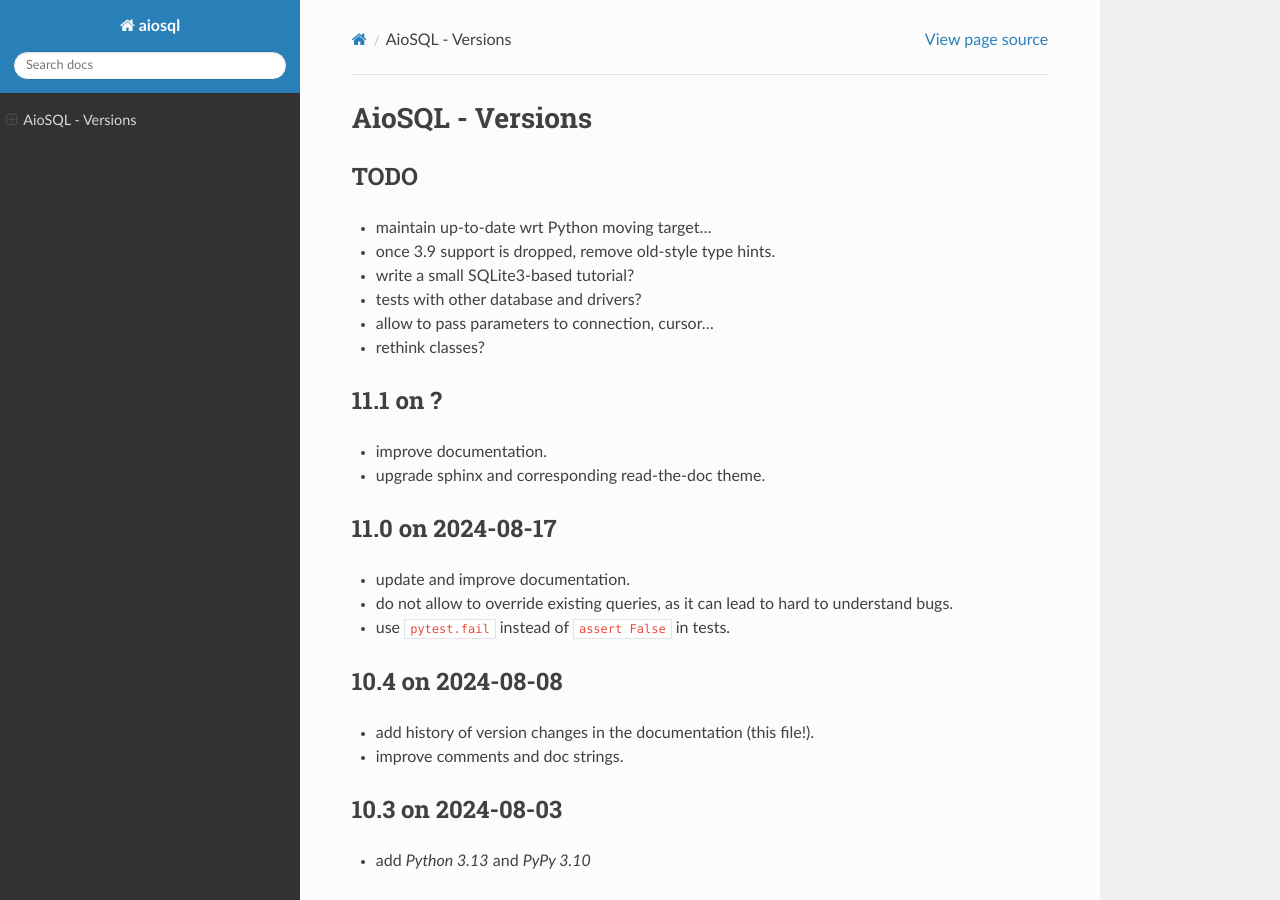
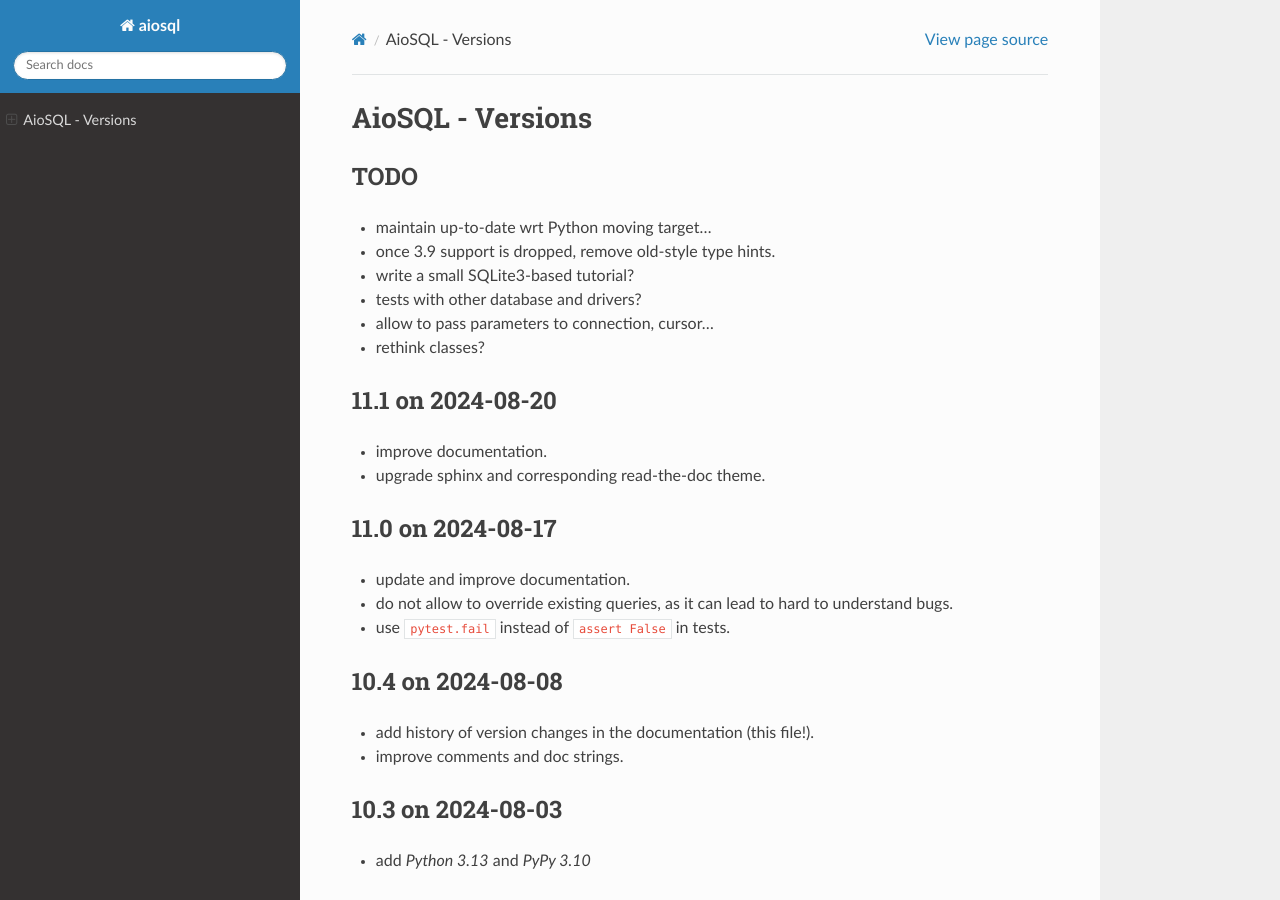
Before and after one commit to nackjicholson/aiosql, a Sphinx documentation site: the page built from docs/source/versions.rst, in a window 1280 px wide and 900 px high. Built offline with Sphinx 7.4.7 and the Read the Docs theme 2.0.0, drawn with Linux system fonts in a browser that asks for light colours.

Commit message:
release now

```diff
--- a/docs/source/versions.rst
+++ b/docs/source/versions.rst
@@ -11,8 +11,8 @@
 - allow to pass parameters to connection, cursor…
 - rethink classes?
 
-11.1 on ?
----------
+11.1 on 2024-08-20
+------------------
 
 - improve documentation.
 - upgrade sphinx and corresponding read-the-doc theme.
```
